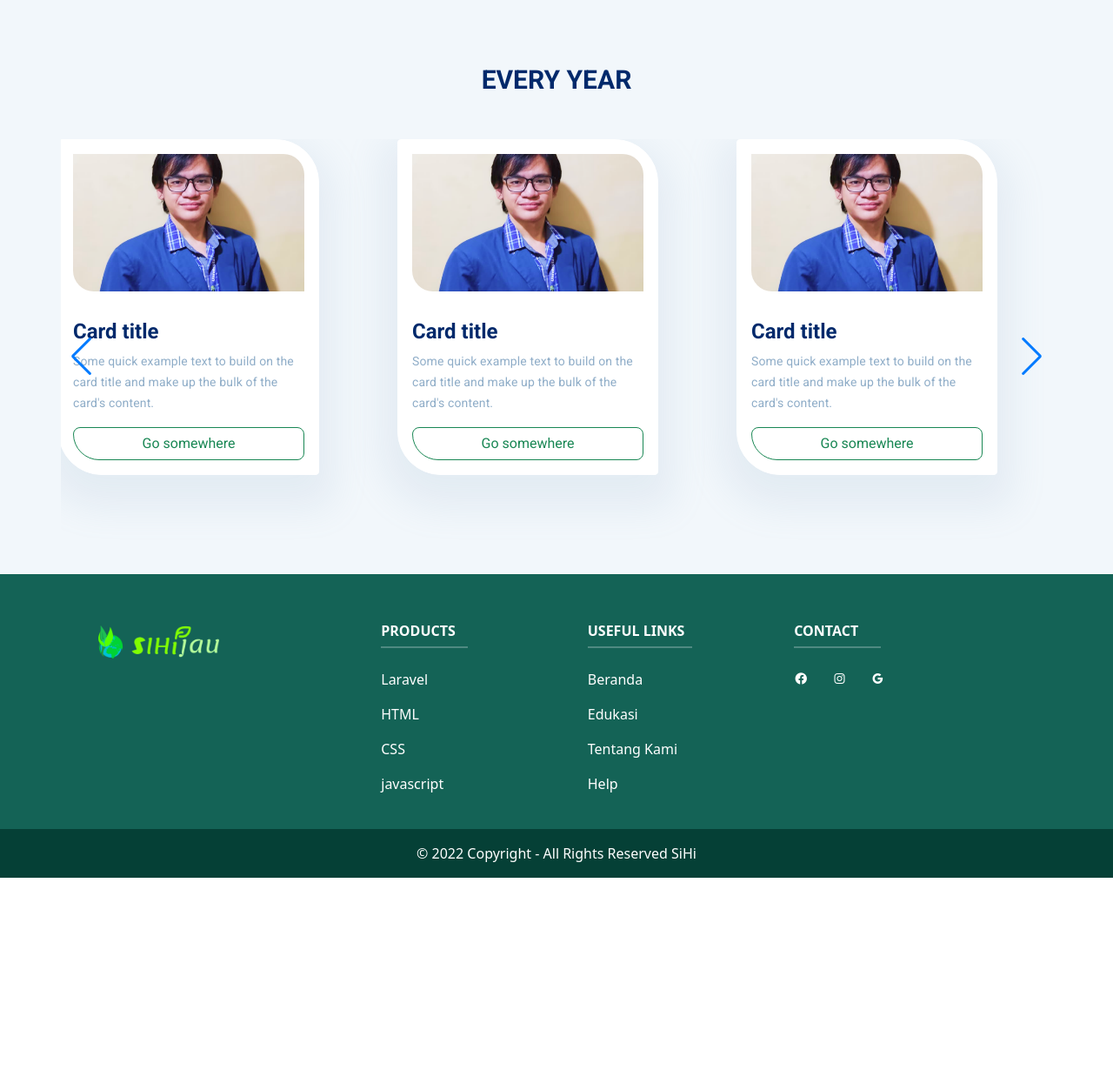
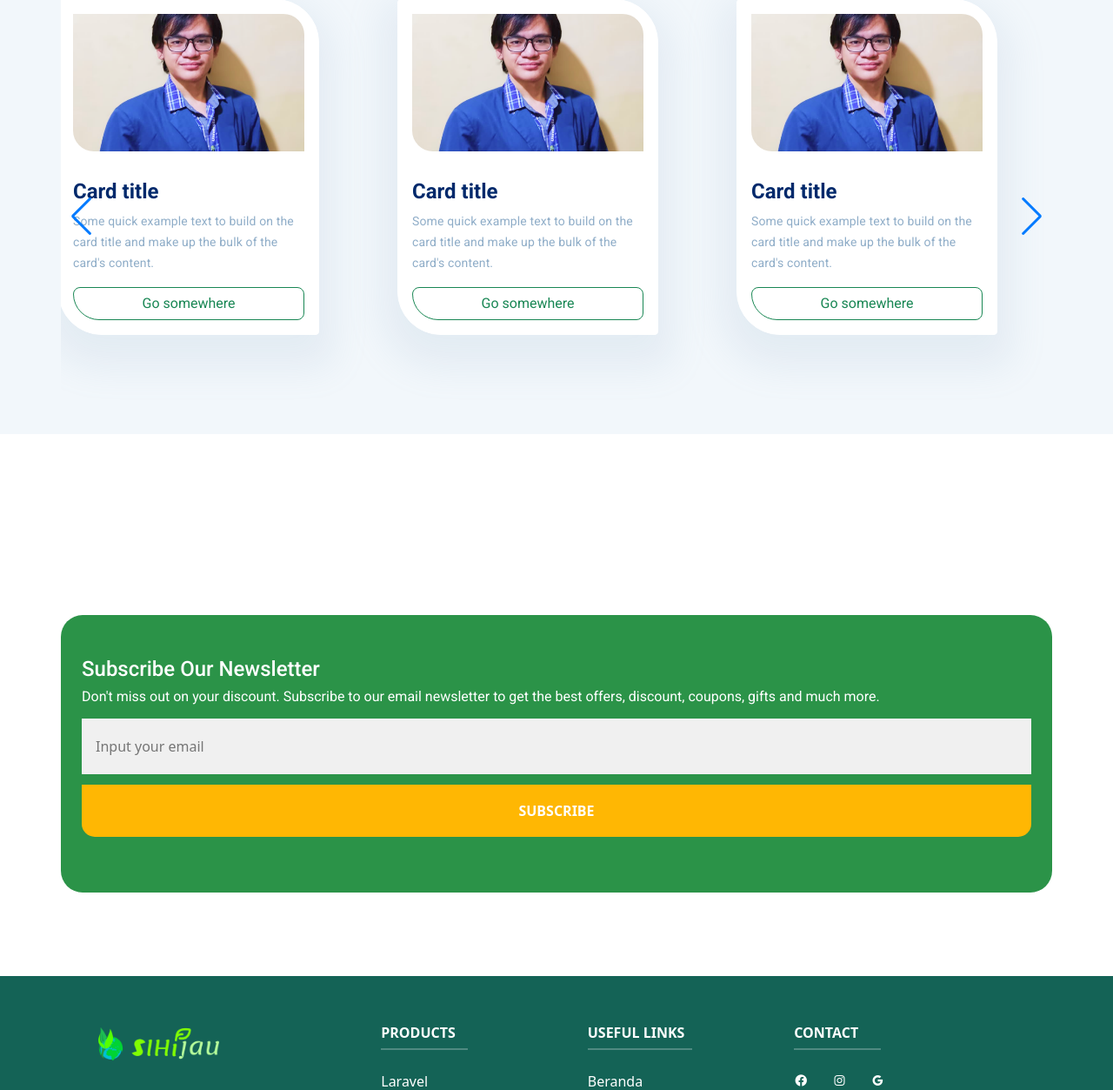
Before and after one commit to Nathansept/SiHi, a PHP site: page /LandingPage.html in a window 1280 px wide. Shown: the part 2939-4192 px from the top of the page at 87% size. Before the commit the page ends 3948 px from the top, so only its background shows below. Run offline with PHP 8.4, Linux system fonts and the light colour scheme.

Commit message:
section newsletter

```diff
--- a/FrontEnd/LandingPage.html
+++ b/FrontEnd/LandingPage.html
@@ -53,7 +53,7 @@
         <div class="row justify-content-center">
           <div class="col-lg-11 col-12">
             <div class="row">
-              <div class="col-lg-6 col-lg-12 copywriting">
+              <div class="col-lg-6 col-12 copywriting">
                 <h1 class="header">
                   Bijaklah Memilah <br />
                   Sampah
@@ -242,8 +242,84 @@
 
   </section>
 
+  <!-- Section Comment
+  <div class="container">
+      <div class="title">
+        <h2>Bagikan pengalamanmu tentang lingkungan sekitar mu !!!</h2>
+      </div>
+
+      <div class="img-comment">
+        <img src="assets/img/img-comment-section.png" alt="" style="width: 1200px">
+      </div>
+    </div>
+
+  <section class="comment">
+    <div class="container">
+      <div class="comment_container" id="first-comment">
+        <div class="comment_card">
+          <h3 class="comment_title">The first comment</h3>
+          <p>
+            Lorem ipsum, dolor sit amet consectetur adipisicing elit. Facilis, sit id. Inventore voluptate similique voluptatibus. Delectus quas architecto rem asperiores molestiae dolores beatae nam sequi.
+          </p>
+          <div class="comment_card-footer">
+            <div>Likes 123</div>
+            <div>Dislikes 23</div>
+            <div class="show-replies">Reply 2</div>
+          </div>
+        </div>
+        <div class="comment_container"
+            dataset="first-comment"
+            id="first-reply">
+           <div class="comment_card">
+          <h3 class="comment_title">The first comment</h3>
+          <p>
+            Lorem ipsum, dolor sit amet consectetur adipisicing elit. Facilis, sit id. Inventore voluptate similique voluptatibus. Delectus quas architecto rem asperiores molestiae dolores beatae nam sequi.
+          </p>
+          <div class="comment_card-footer">
+            <div>Likes 123</div>
+            <div>Dislikes 23</div>
+            <div class="show-replies">Reply 2</div>
+          </div>
+        </div>
 
 
+          <div class="comment_container" dataset="first-comment">
+           <div class="comment_card">
+          <h3 class="comment_title">The first comment</h3>
+          <p>
+            Lorem ipsum, dolor sit amet consectetur adipisicing elit. Facilis, sit id. Inventore voluptate similique voluptatibus. Delectus quas architecto rem asperiores molestiae dolores beatae nam sequi.
+          </p>
+          <div class="comment_card-footer">
+            <div>Likes 123</div>
+            <div>Dislikes 23</div>
+            <div class="show-replies">Reply 2</div>
+          </div>
+        </div>
+
+        </div>
+        </div>
+      </div>
+    </div>
+  </section> -->
+
+
+  <!-- Section Newsletter -->
+      <section class="newsletter section contain ">
+        <div class="newsletter_bg grid container">
+          <div>
+            <h2 class="newsletter_title">
+              Subscribe Our
+              Newsletter
+            </h2>
+            <p class="newsletter_description">Don't miss out on your discount. Subscribe to our email newsletter to get the best offers, discount, coupons, gifts and much more.</p>
+          </div>
+
+          <form action="" class="newsletter_subscribe">
+            <input type="email" placeholder="Input your email" class="newsletter_input" />
+            <button class="button btn-subscribe">Subscribe</button>
+          </form>
+        </div>
+      </section>
     <!-- Foooter -->
     <footer class="text-center text-lg-start text-white pt-2" style="background-color: #146356">
       <!-- Section: Links  -->
@@ -330,6 +406,8 @@
       <!-- Copyright -->
     </footer>
 
+    <!-- Custom Js Script -->
+    <script src="assets/js/js.js" ></script>
      <!-- Swiper JS -->
     <script src="https://unpkg.com/swiper/swiper-bundle.min.js"></script>
 
--- a/FrontEnd/assets/styles/main.css
+++ b/FrontEnd/assets/styles/main.css
@@ -561,23 +561,149 @@
   color: #8fadc8;
 }
 
-/* test */
-.card-image {
-  position: relative;
-  height: 150px;
-  width: 150px;
-  border-radius: 50%;
-  -webkit-border-radius: 50%;
-  -moz-border-radius: 50%;
-  -ms-border-radius: 50%;
-  -o-border-radius: 50%;
+/* Commnet section */
+.comment .container {
+  width: 1140px;
+  margin: 3rem auto;
 }
 
-.card-image .card-img {
-  height: 100%;
-  width: 100%;
-  -o-object-fit: cover;
-     object-fit: cover;
-  background-repeat: 50%;
+.comment .container .comment_container {
+  position: relative;
+}
+
+.comment .container .comment_container::before {
+  content: "";
+  background-color: #8fadc8;
+  position: absolute;
+  min-height: 100%;
+  width: 1px;
+  left: -10px;
+}
+
+.comment .container .comment_container:not(:first-child) {
+  margin-left: 3rem;
+  margin-top: 1rem;
+}
+
+.comment .container .comment_container .comment_card {
+  padding: 20px;
+  background-color: #fff;
+  border: 1px solid rgba(0, 0, 0, 0.3);
+  border-radius: 0.5rem;
+  -webkit-border-radius: 0.5rem;
+  -moz-border-radius: 0.5rem;
+  -ms-border-radius: 0.5rem;
+  -o-border-radius: 0.5rem;
+  min-width: 100%;
+  -webkit-box-shadow: 0 0 50px rgba(0, 0, 0, 0.1);
+          box-shadow: 0 0 50px rgba(0, 0, 0, 0.1);
+}
+
+.comment .container .comment_container .comment_card h3,
+.comment .container .comment_container .comment_card p {
+  margin-bottom: 1rem;
+}
+
+.comment .container .comment_container .comment_card .comment_card-footer {
+  display: -webkit-box;
+  display: -ms-flexbox;
+  display: flex;
+  font-size: 0.85rem;
+  opacity: 0.6;
+  gap: 30px;
+  -webkit-box-pack: end;
+      -ms-flex-pack: end;
+          justify-content: flex-end;
+  -webkit-box-align: center;
+      -ms-flex-align: center;
+          align-items: center;
+}
+
+.comment .container .comment_container .comment_card .comment_card-footer .show-replies {
+  cursor: pointer;
+}
+
+/* Section Newsletter */
+.newsletter {
+  margin: 80px auto;
+}
+
+.newsletter .newsletter_bg {
+  background-color: #2b9348;
+  padding: 3rem 1.5rem;
+  text-align: center;
+  row-gap: 2.5rem;
+  border-radius: 25px;
+  -webkit-border-radius: 25px;
+  -moz-border-radius: 25px;
+  -ms-border-radius: 25px;
+  -o-border-radius: 25px;
+}
+
+.newsletter .newsletter_title {
+  font-family: "Roboto";
+  font-style: normal;
+  font-weight: 500;
+  font-size: 24px;
+  line-height: 28px;
+  display: -webkit-box;
+  display: -ms-flexbox;
+  display: flex;
+  -webkit-box-align: center;
+      -ms-flex-align: center;
+          align-items: center;
+  /* White */
+  color: #ffffff;
+}
+
+.newsletter .newsletter_description {
+  font-family: "Roboto";
+  font-style: normal;
+  font-weight: 300;
+  font-size: 16px;
+  line-height: 19px;
+  display: -webkit-box;
+  display: -ms-flexbox;
+  display: flex;
+  -webkit-box-align: center;
+      -ms-flex-align: center;
+          align-items: center;
+  /* White */
+  color: #ffffff;
+}
+
+.newsletter .newsletter_subscribe {
+  display: -webkit-box;
+  display: -ms-flexbox;
+  display: flex;
+  -webkit-box-orient: vertical;
+  -webkit-box-direction: normal;
+      -ms-flex-direction: column;
+          flex-direction: column;
+  row-gap: 0.75rem;
+}
+
+.newsletter .newsletter_subscribe .newsletter_input {
+  border: none;
+  outline: none;
+  background-color: #f0f0f0;
+  padding: 1.25rem 1rem !important;
+  color: #262626;
+}
+
+.newsletter .newsletter_subscribe .btn-subscribe {
+  font-weight: 600;
+  font-size: 16px;
+  line-height: 24px;
+  text-transform: uppercase !important;
+  height: 60px !important;
+  color: white;
+  background-color: #ffb703;
+  border: none;
+  border-radius: 0 0 15px 15px;
+  -webkit-border-radius: 0 0 15px 15px;
+  -moz-border-radius: 0 0 15px 15px;
+  -ms-border-radius: 0 0 15px 15px;
+  -o-border-radius: 0 0 15px 15px;
 }
 /*# sourceMappingURL=main.css.map */
--- a/FrontEnd/assets/styles/main.scss
+++ b/FrontEnd/assets/styles/main.scss
@@ -603,3 +603,135 @@
     }
   }
 }
+
+/* Commnet section */
+.comment {
+  .container {
+    width: min($numbers: 1140px);
+    margin: 3rem auto;
+
+    .comment_container {
+      position: relative;
+
+      &::before {
+        content: "";
+        background-color: #8fadc8;
+        position: absolute;
+        min-height: 100%;
+        width: 1px;
+        left: -10px;
+      }
+
+      &:not(:first-child) {
+        margin-left: 3rem;
+        margin-top: 1rem;
+      }
+
+      .comment_card {
+        padding: 20px;
+        background-color: #fff;
+        border: 1px solid rgba(0, 0, 0, 0.3);
+        border-radius: 0.5rem;
+        -webkit-border-radius: 0.5rem;
+        -moz-border-radius: 0.5rem;
+        -ms-border-radius: 0.5rem;
+        -o-border-radius: 0.5rem;
+        min-width: 100%;
+        box-shadow: 0 0 50px rgba(0, 0, 0, 0.1);
+
+        h3,
+        p {
+          margin-bottom: 1rem;
+        }
+
+        .comment_card-footer {
+          display: flex;
+          font-size: 0.85rem;
+          opacity: 0.6;
+          gap: 30px;
+          justify-content: flex-end;
+          align-items: center;
+
+          .show-replies {
+            cursor: pointer;
+          }
+        }
+      }
+    }
+  }
+}
+
+/* Section Newsletter */
+.newsletter {
+  margin: 80px auto;
+
+  .newsletter_bg {
+    background-color: #2b9348;
+    padding: 3rem 1.5rem;
+    text-align: center;
+    row-gap: 2.5rem;
+    border-radius: 25px;
+    -webkit-border-radius: 25px;
+    -moz-border-radius: 25px;
+    -ms-border-radius: 25px;
+    -o-border-radius: 25px;
+}
+
+  .newsletter_title {
+    font-family: "Roboto";
+    font-style: normal;
+    font-weight: 500;
+    font-size: 24px;
+    line-height: 28px;
+    display: flex;
+    align-items: center;
+
+    /* White */
+
+    color: #ffffff;
+  }
+
+  .newsletter_description {
+    font-family: "Roboto";
+    font-style: normal;
+    font-weight: 300;
+    font-size: 16px;
+    line-height: 19px;
+    display: flex;
+    align-items: center;
+
+    /* White */
+
+    color: #ffffff;
+  }
+
+  .newsletter_subscribe {
+    display: flex;
+    flex-direction: column;
+    row-gap: 0.75rem;
+
+    .newsletter_input {
+      border: none;
+      outline: none;
+      background-color: hsl(0, 0%, 94%);
+      padding: 1.25rem 1rem !important;
+      color: hsl(0, 0%, 15%);
+    }
+
+    .btn-subscribe {
+      font-weight: 600;
+      font-size: 16px;
+      line-height: 24px;
+      text-transform: uppercase !important;
+      height: 60px !important;
+      color: white;
+      background-color: #ffb703;
+      border: none;
+      border-radius: 0 0 15px 15px;
+      -webkit-border-radius: 0 0 15px 15px;
+      -moz-border-radius: 0 0 15px 15px;
+      -ms-border-radius: 0 0 15px 15px;
+      -o-border-radius: 0 0 15px 15px;
+}
+  }
+}
```
Also changed, not shown: FrontEnd/assets/img/img-comment-section.png (added), 1 other file.
